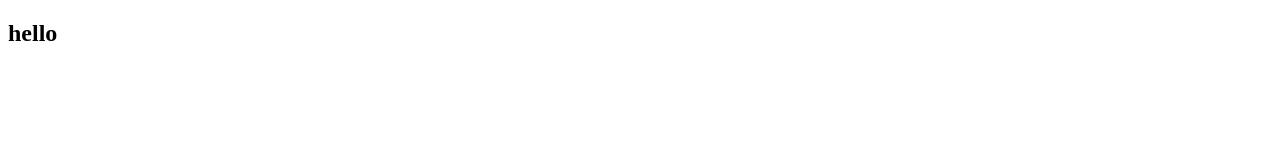
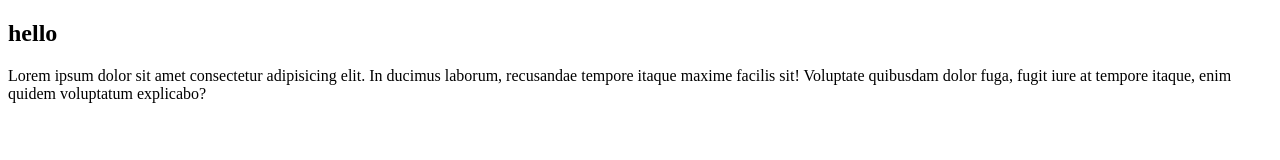
Before and after one commit to Mohan8062/project2, a plain HTML site: page index1.html in a window 1280 px wide. Drawn offline with Linux system fonts and the light colour scheme.

Commit message:
modified index1.html

```diff
--- a/index1.html
+++ b/index1.html
@@ -7,5 +7,6 @@
 </head>
 <body>
     <h2>hello</h2>
+    <p>Lorem ipsum dolor sit amet consectetur adipisicing elit. In ducimus laborum, recusandae tempore itaque maxime facilis sit! Voluptate quibusdam dolor fuga, fugit iure at tempore itaque, enim quidem voluptatum explicabo?</p>
 </body>
 </html>
```
